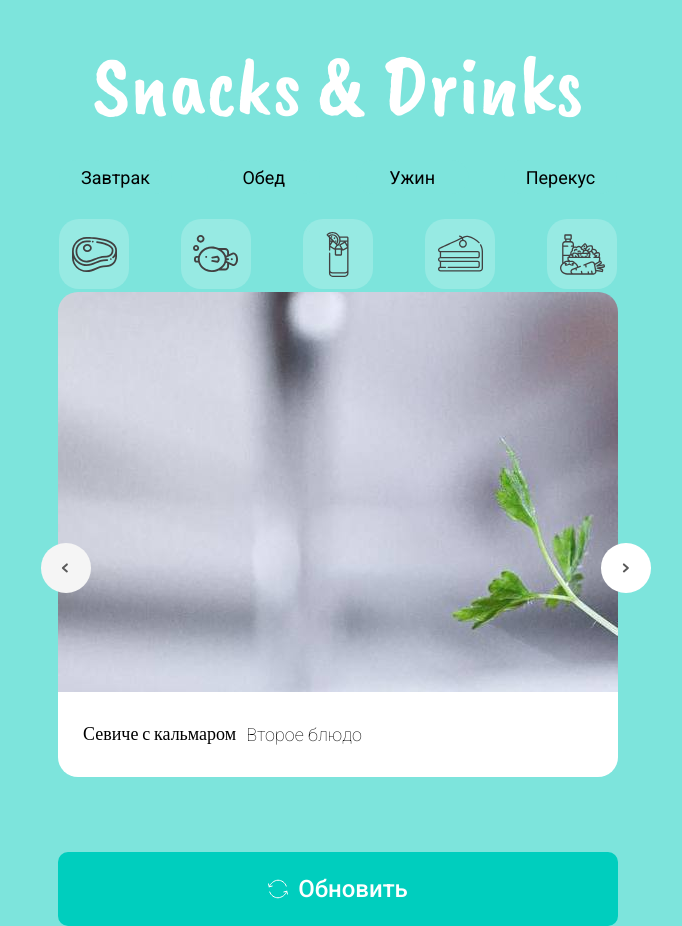
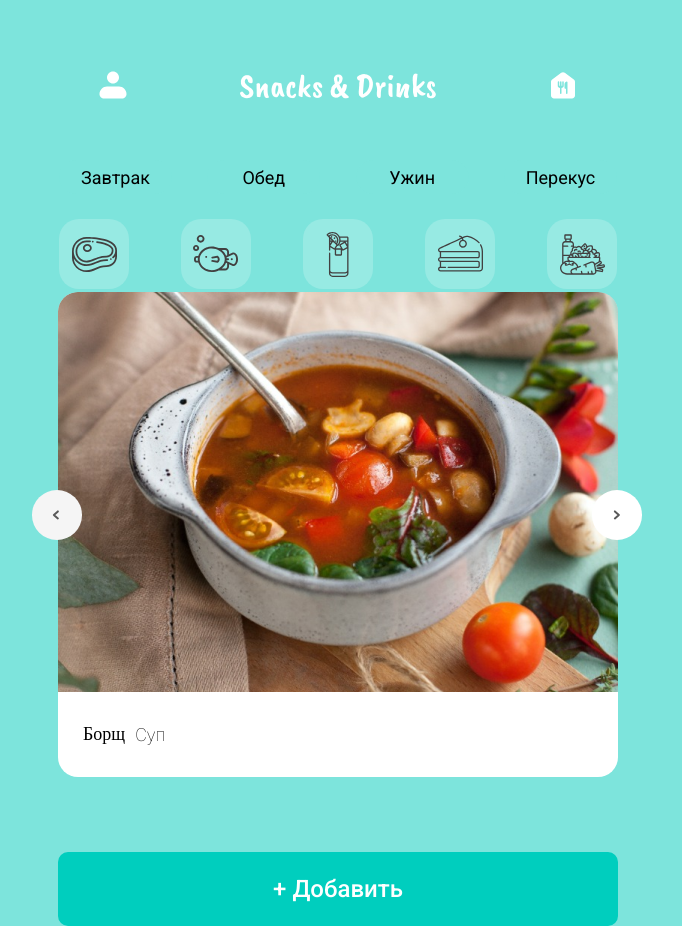
Before and after one commit to Streetmeat25/snack_and_drink, a React (Create React App) app: page / in a window 1280 px wide. Shown: the whole page, without its empty margins (302-984 px from the left). Built offline with nearby package versions, Linux system fonts and the light colour scheme; data requests are answered from the project's data file.

Commit message:
change iterate buttons  placement in code + added iteration

```diff
--- a/src/components/DishItem.jsx
+++ b/src/components/DishItem.jsx
@@ -7,13 +7,10 @@ import {Button, IconButton, Modal} from "@mui/material";
 import classes from "./modals/dishModal/DishModal.module.css";
 import {useDispatch, useSelector} from "react-redux";
 
-const DishItem = ({dish, dishNumber}) => {
+const DishItem = ({dish}) => {
     const [modal, setModal] = useState(false)
     const navigate = useNavigate();
 
-    const dishes = useSelector(state => {
-        return state.dishReducer.dishes
-    })
 
     return (
         <div className="dish-card">
@@ -22,45 +19,6 @@ const DishItem = ({dish, dishNumber}) => {
                      style={{cursor: 'pointer', background: `#d6d6d6  url(${process.env.PUBLIC_URL + dish?.imgPath})`}}>
                 </div>
             </Link>
-            <div className="dish-buttons">
-                {/*<IconButton onClick={()=>console.log("clcik")}>*/}
-                {/*    <svg width="50" height="50" viewBox="0 0 50 50" fill="none" xmlns="http://www.w3.org/2000/svg">*/}
-
-                {/*        <rect width="50" height="50" rx="24.8718" fill="white"/>*/}
-                {/*        <path d="M45.8718 47.3974L49.8718 43.8974L45.8718 40.3974" transform="translate(-23,-19)"*/}
-                {/*              stroke="#595959" stroke-width="2" stroke-linecap="round" stroke-linejoin="round"/>*/}
-
-                {/*    </svg>*/}
-                {/*</IconButton>*/}
-                <PreviousButton>
-                    <IconButton onClick={()=>dish = dishes[Math.floor(Math.random() * dishes?.length)]}>
-                        <svg width="50" height="50" viewBox="0 0 50 50" fill="none" xmlns="http://www.w3.org/2000/svg">
-
-                        <rect width="50" height="50" rx="24.8718" fill="#F5F5F5"/>
-                        <path d="M49.8718 40.3974L45.8718 43.8974L49.8718 47.3974" transform="translate(-24,-19)"
-                              stroke="#595959" stroke-width="2"
-                              stroke-linecap="round" stroke-linejoin="round"/>
-
-                    </svg>
-                    </IconButton>
-                </PreviousButton>
-                <NextButton>
-                    <IconButton onClick={()=> {
-                                dish = dishes[Math.floor(Math.random() * dishes?.length)];
-                                console.log(dish);
-                                }}
-                    >
-                        <svg width="50" height="50" viewBox="0 0 50 50" fill="none" xmlns="http://www.w3.org/2000/svg">
-
-                            <rect width="50" height="50" rx="24.8718" fill="white"/>
-                            <path d="M45.8718 47.3974L49.8718 43.8974L45.8718 40.3974" transform="translate(-23,-19)"
-                                  stroke="#595959" stroke-width="2" stroke-linecap="round" stroke-linejoin="round"/>
-
-                        </svg>
-                    </IconButton>
-
-                </NextButton>
-            </div>
 
             <div className="dish-card-info">
                 <p className="dish-name">{dish?.name} </p>
--- a/src/components/DishList.jsx
+++ b/src/components/DishList.jsx
@@ -1,16 +1,45 @@
 import React, {useEffect, useState} from 'react';
 import DishItem from "./DishItem";
 import UpdateButton from "./UI/buttons/UpdateButton/UpdateButton";
+import {IconButton} from "@mui/material";
 
 const DishList = ({dishes}) => {
-    const [randomDishNumber, setRandomDishNumber] = useState(Math.floor(Math.random() * dishes?.length))
+    const [dishNumber, setDishNumber] = useState(0)
     return (
         <div className="dish-list">
-            <DishItem dish={dishes[randomDishNumber]} dishNumber="FirstDish"/>
-            {/*<DishItem dish={dishes[Math.floor(Math.random() * dishes.length)]} dishNumber="SecondDish"/>*/}
-            {/*<DishItem dish={dishes[Math.floor(Math.random() * dishes.length)]} dishNumber="Drink"/>*/}
-            <UpdateButton onClick={() => setRandomDishNumber(Math.floor(Math.random() * dishes?.length) )}>
-                Обновить
+            <DishItem dish={dishes[dishNumber]}/>
+            <IconButton
+                onClick={()=> {
+                    if(dishNumber == 0) return
+                    setDishNumber(i => i-1);
+                }}
+                style={{position: "absolute", top: "30%", left: "-6%", background: "transparent"}}>
+                <svg width="50" height="50" viewBox="0 0 50 50" fill="none" xmlns="http://www.w3.org/2000/svg">
+
+                    <rect width="50" height="50" rx="24.8718" fill="#F5F5F5"/>
+                    <path d="M49.8718 40.3974L45.8718 43.8974L49.8718 47.3974" transform="translate(-24,-19)"
+                          stroke="#595959" stroke-width="2"
+                          stroke-linecap="round" stroke-linejoin="round"/>
+
+                </svg>
+            </IconButton>
+            <IconButton
+                onClick={()=> {
+                    if(dishNumber == dishes.length - 1) return
+                    setDishNumber(i => i+1);
+                }}
+                style={{position: "absolute", top: "30%", left: "94%"}}>
+                <svg width="50" height="50" viewBox="0 0 50 50" fill="transparent" xmlns="http://www.w3.org/2000/svg">
+
+                    <rect width="50" height="50" rx="24.8718" fill="white"/>
+                    <path d="M45.8718 47.3974L49.8718 43.8974L45.8718 40.3974" transform="translate(-23,-19)"
+                          stroke="#595959" stroke-width="2" stroke-linecap="round" stroke-linejoin="round"/>
+
+                </svg>
+            </IconButton>
+
+            <UpdateButton>
+                + Добавить
             </UpdateButton>
         </div>
     );
--- a/src/components/UI/buttons/UpdateButton/UpdateButton.jsx
+++ b/src/components/UI/buttons/UpdateButton/UpdateButton.jsx
@@ -4,11 +4,11 @@ import classes from "./UpdateButton.module.css";
 const UpdateButton = ({children, ...props}) => {
     return (
         <button {...props} className={classes.updateButton}>
-            <svg width="20" height="20" viewBox="0 0 20 20" fill="none" xmlns="http://www.w3.org/2000/svg">
-                <path d="M15.8462 12.9232L18.7692 12.1924L19.5 15.1155" stroke="white" stroke-linecap="round" stroke-linejoin="round"/>
-                <path d="M18.7692 12.1924C18.1201 14.0319 16.9409 15.6381 15.3804 16.8085C13.8198 17.9789 11.9477 18.6612 10 18.7693C8.19955 18.7696 6.44264 18.2158 4.9679 17.1829C3.49316 16.1501 2.37208 14.6883 1.75692 12.9962M4.15385 7.07701L1.23077 7.80778L0.5 4.8847" stroke="white" stroke-linecap="round" stroke-linejoin="round"/>
-                <path d="M1.23076 7.8077C2.45845 4.44616 6.22922 1.23077 9.99999 1.23077C11.8092 1.23586 13.5726 1.80042 15.0483 2.84706C16.5241 3.89369 17.64 5.37117 18.2431 7.07693" stroke="white" stroke-linecap="round" stroke-linejoin="round"/>
-            </svg>
+            {/*<svg width="20" height="20" viewBox="0 0 20 20" fill="none" xmlns="http://www.w3.org/2000/svg">*/}
+            {/*    <path d="M15.8462 12.9232L18.7692 12.1924L19.5 15.1155" stroke="white" stroke-linecap="round" stroke-linejoin="round"/>*/}
+            {/*    <path d="M18.7692 12.1924C18.1201 14.0319 16.9409 15.6381 15.3804 16.8085C13.8198 17.9789 11.9477 18.6612 10 18.7693C8.19955 18.7696 6.44264 18.2158 4.9679 17.1829C3.49316 16.1501 2.37208 14.6883 1.75692 12.9962M4.15385 7.07701L1.23077 7.80778L0.5 4.8847" stroke="white" stroke-linecap="round" stroke-linejoin="round"/>*/}
+            {/*    <path d="M1.23076 7.8077C2.45845 4.44616 6.22922 1.23077 9.99999 1.23077C11.8092 1.23586 13.5726 1.80042 15.0483 2.84706C16.5241 3.89369 17.64 5.37117 18.2431 7.07693" stroke="white" stroke-linecap="round" stroke-linejoin="round"/>*/}
+            {/*</svg>*/}
             {children}
         </button>
     );
--- a/src/components/UI/navbar/Navbar.jsx
+++ b/src/components/UI/navbar/Navbar.jsx
@@ -1,11 +1,23 @@
 import React from 'react';
 import classes from "./Navbar.module.css"
+import {IconButton} from "@mui/material";
 const Navbar = () => {
     return (
         <div className={classes.navbar}>
-            {/*<div className={classes.navbar_main}>*/}
-                Snacks & Drinks
-            {/*</div>*/}
+            <IconButton>
+                <svg width="36" height="36" viewBox="0 0 36 36" fill="none" xmlns="http://www.w3.org/2000/svg">
+                    <path fill-rule="evenodd" clip-rule="evenodd" d="M12 10.5C12 8.9087 12.6321 7.38258 13.7574 6.25736C14.8826 5.13214 16.4087 4.5 18 4.5C19.5913 4.5 21.1174 5.13214 22.2426 6.25736C23.3679 7.38258 24 8.9087 24 10.5C24 12.0913 23.3679 13.6174 22.2426 14.7426C21.1174 15.8679 19.5913 16.5 18 16.5C16.4087 16.5 14.8826 15.8679 13.7574 14.7426C12.6321 13.6174 12 12.0913 12 10.5ZM12 19.5C10.0109 19.5 8.10322 20.2902 6.6967 21.6967C5.29018 23.1032 4.5 25.0109 4.5 27C4.5 28.1935 4.97411 29.3381 5.81802 30.182C6.66193 31.0259 7.80653 31.5 9 31.5H27C28.1935 31.5 29.3381 31.0259 30.182 30.182C31.0259 29.3381 31.5 28.1935 31.5 27C31.5 25.0109 30.7098 23.1032 29.3033 21.6967C27.8968 20.2902 25.9891 19.5 24 19.5H12Z" fill="white"/>
+                </svg>
+            </IconButton>
+
+            <h1> Snacks & Drinks</h1>
+            <IconButton>
+                <svg width="36" height="36" viewBox="0 0 36 36" fill="none" xmlns="http://www.w3.org/2000/svg">
+                    <path d="M16.2 5.85L7.2 12.6C6.45 13.17 6 14.055 6 15V28.5C6 30.15 7.35 31.5 9 31.5H27C28.65 31.5 30 30.15 30 28.5V15C30 14.055 29.55 13.17 28.8 12.6L19.8 5.85C19.2797 5.46283 18.6485 5.25372 18 5.25372C17.3515 5.25372 16.7203 5.46283 16.2 5.85ZM18.75 18.75C18.75 19.995 17.745 21 16.5 21V26.25C16.5 26.67 16.17 27 15.75 27C15.33 27 15 26.67 15 26.25V21C13.755 21 12.75 19.995 12.75 18.75V15C12.75 14.58 13.08 14.25 13.5 14.25C13.92 14.25 14.25 14.58 14.25 15V18.75H15V15C15 14.58 15.33 14.25 15.75 14.25C16.17 14.25 16.5 14.58 16.5 15V18.75H17.25V15C17.25 14.58 17.58 14.25 18 14.25C18.42 14.25 18.75 14.58 18.75 15V18.75ZM21.75 27C21.33 27 21 26.67 21 26.25V21.75H20.25C19.83 21.75 19.5 21.42 19.5 21V17.25C19.5 15.93 20.355 14.805 21.54 14.415C22.005 14.25 22.5 14.625 22.5 15.135V26.25C22.5 26.67 22.17 27 21.75 27Z" fill="white"/>
+                </svg>
+
+            </IconButton>
+
         </div>
     );
 };
--- a/src/components/UI/navbar/Navbar.module.css
+++ b/src/components/UI/navbar/Navbar.module.css
@@ -7,12 +7,19 @@
     padding: 0 15px;
     margin-top: 60px;
     margin-bottom: 50px;
-    font-family: 'Caveat Brush', cursive;
-    font-size: 87px;
-    line-height: 110px;
-    color: white;
+
 }
 
-p {
-    background-color: white;
+h1 {
+    color: #FFF;
+    text-align: center;
+    /*font-family: Pacifico;*/
+    font-size: 35px;
+    font-style: normal;
+    font-weight: 400;
+    line-height: normal;
+    margin: 0 100px 0 100px;
+
+    font-family: 'Caveat Brush', cursive;
+
 }
--- a/src/styles/App.css
+++ b/src/styles/App.css
@@ -3,6 +3,9 @@
   padding: 0;
   box-sizing: border-box;
   background-color: #7DE4DC;
+}
+svg{
+  background-color: transparent;
 }
 
 #root{
@@ -18,12 +21,12 @@
   align-items: center;
 }
 .dish-list{
+  position: relative;
   display: flex;
   flex-direction: column;
   justify-content: space-between;
+}
 
-
-}
 /*временный фикс чтобы материал кнопки работали*/
 span{background: transparent}
 /**/
```
